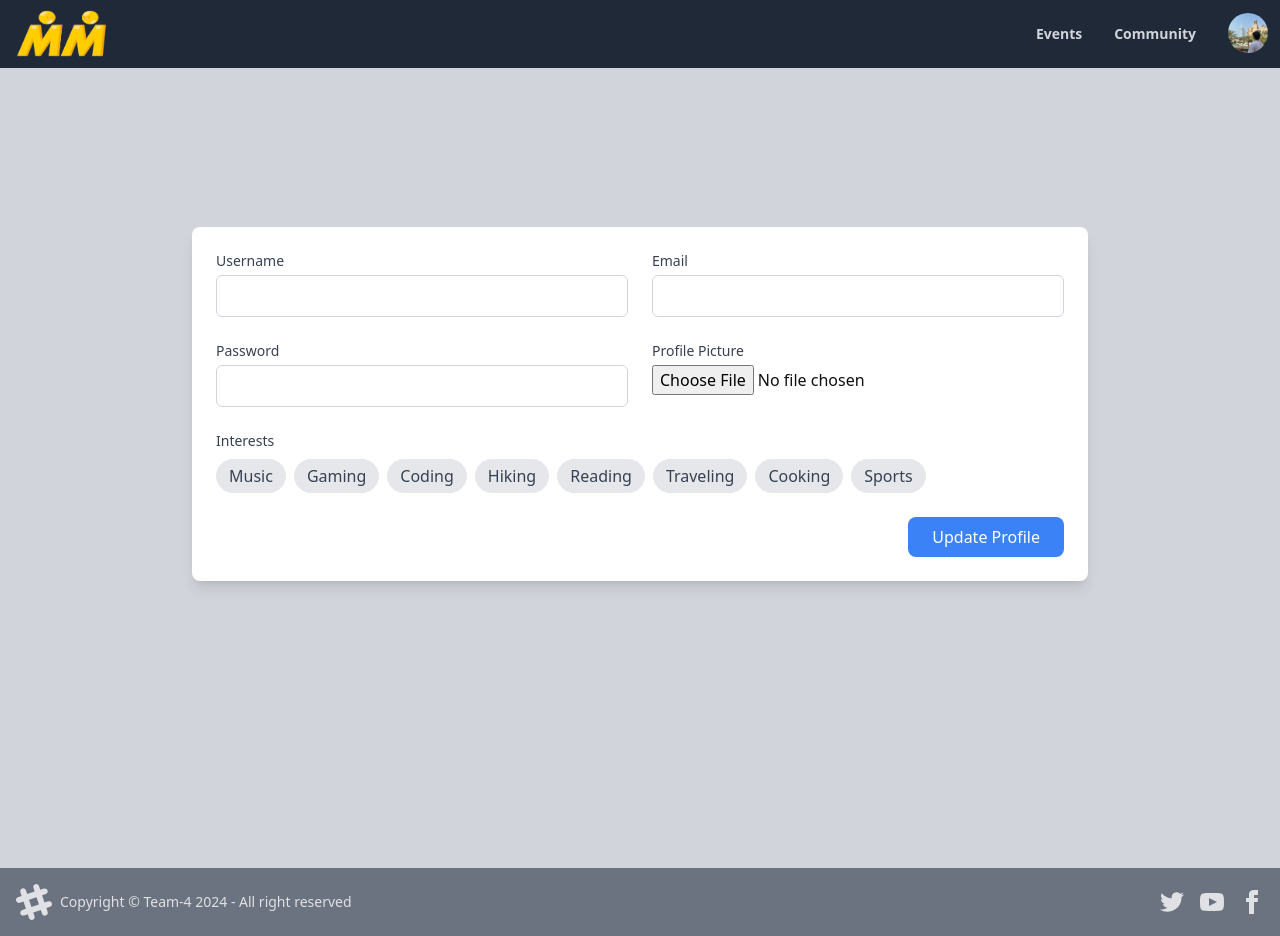
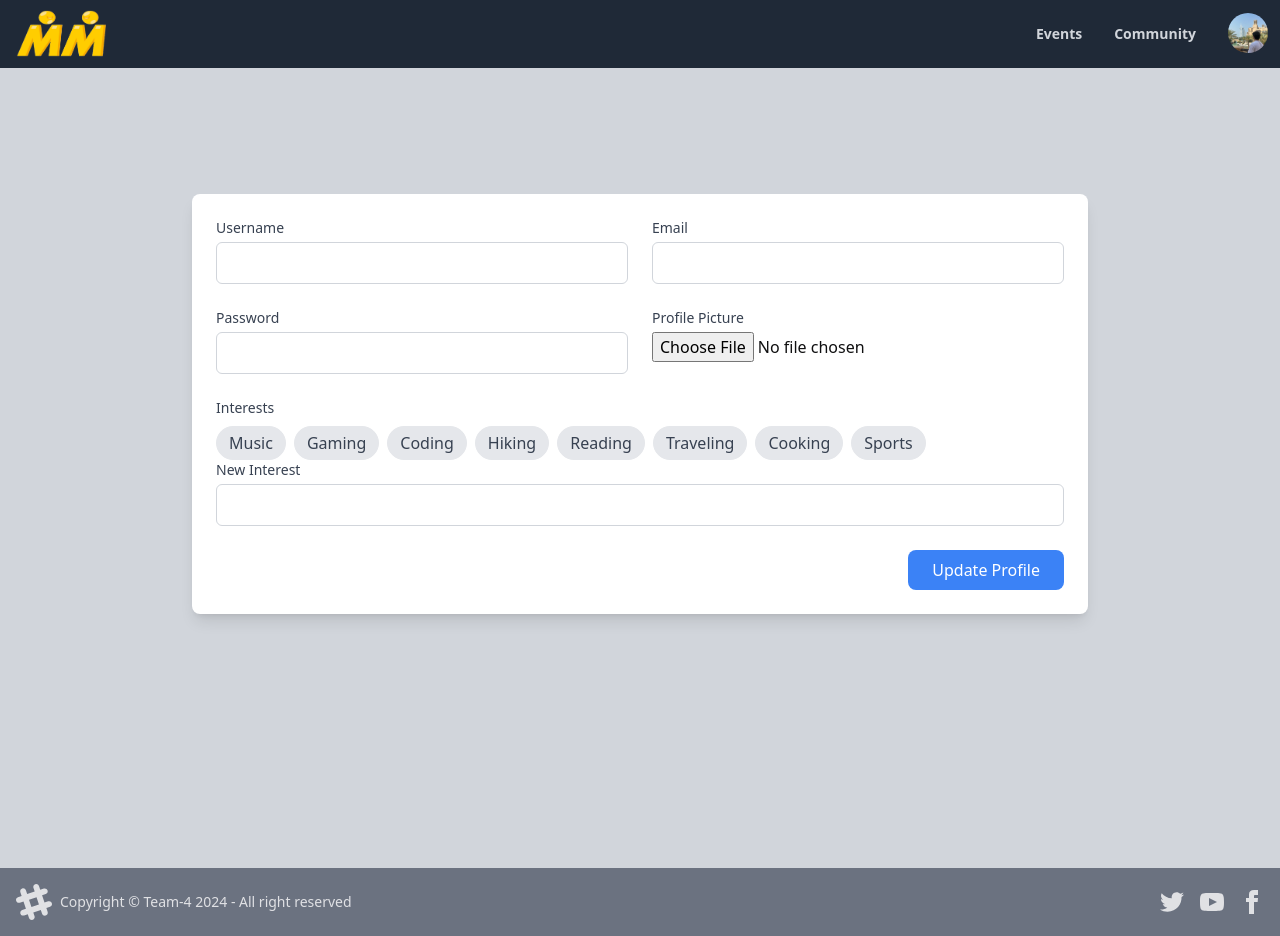
Before and after one commit to mateosanchezl/mmeet, a React (Vite) app: page /profile in a window 1280 px wide. Built offline with nearby package versions, Linux system fonts and the light colour scheme.

Commit message:
v1.1 - Added Search for Interests
Added Search for interests with an autocomplete/search element below.

```diff
--- a/src/components/ProfileCreation.jsx
+++ b/src/components/ProfileCreation.jsx
@@ -7,6 +7,7 @@ function ProfileCreation() {
     password: "",
     profilePicture: null,
     interests: [],
+    new_interest: "",
   });
 
   // Simulate a list of hobbies/interests
@@ -58,6 +59,15 @@ function ProfileCreation() {
     // Submit logic goes here
     console.log(profileData);
   };
+
+  const handleInterestSearch = (e) => {
+    handleChange(e);
+  }
+
+  const filteredInterests = allInterests.filter((interest) =>
+    interest.toLowerCase().includes(profileData.new_interest.toLowerCase())
+  );
+
 
   return (
     <div className="flex flex-col justify-center items-center h-screen bg-gray-300 p-4 pb-36">
@@ -137,8 +147,7 @@ function ProfileCreation() {
                 />
               )}
             </div>
-          </div>
-          <div>
+            <div className="col-span-2">
               <label className="block text-sm font-medium text-gray-700">
                 Interests
               </label>
@@ -158,6 +167,43 @@ function ProfileCreation() {
                   </button>
                 ))}
               </div>
+              <div>
+                <label
+                  htmlFor="new_interest"
+                  className="block text-sm font-medium text-gray-700"
+                >
+                  New Interest
+                </label>
+                <input
+                  type="text"
+                  name="new_interest"
+                  id="new_interest"
+                  value={profileData.new_interest}
+                  onChange={handleInterestSearch}
+                  required
+                  className="mt-1 block w-full p-2 border border-gray-300 rounded-md"
+                />
+                {profileData.new_interest && (
+              <ul className="absolute z-10 w-full py-1 bg-white border border-gray-300 rounded-md shadow-lg">
+                {filteredInterests.map((interest) => (
+                  <li
+                    key={interest}
+                    className="px-4 py-2 cursor-pointer hover:bg-gray-100"
+                    onClick={() => {
+                      setProfileData((prevData) => ({
+                        ...prevData,
+                        interests: [...prevData.interests, interest],
+                        new_interest: "",
+                      }));
+                    }}
+                  >
+                    {interest}
+                  </li>
+                ))}
+              </ul>
+            )}
+              </div>
+            </div>
           </div>
           <div className="flex justify-end mt-4">
             <button
@@ -172,5 +218,4 @@ function ProfileCreation() {
     </div>
   );
 }
-
 export default ProfileCreation;
```
Lines whose indentation alone changed are shown as unchanged.
